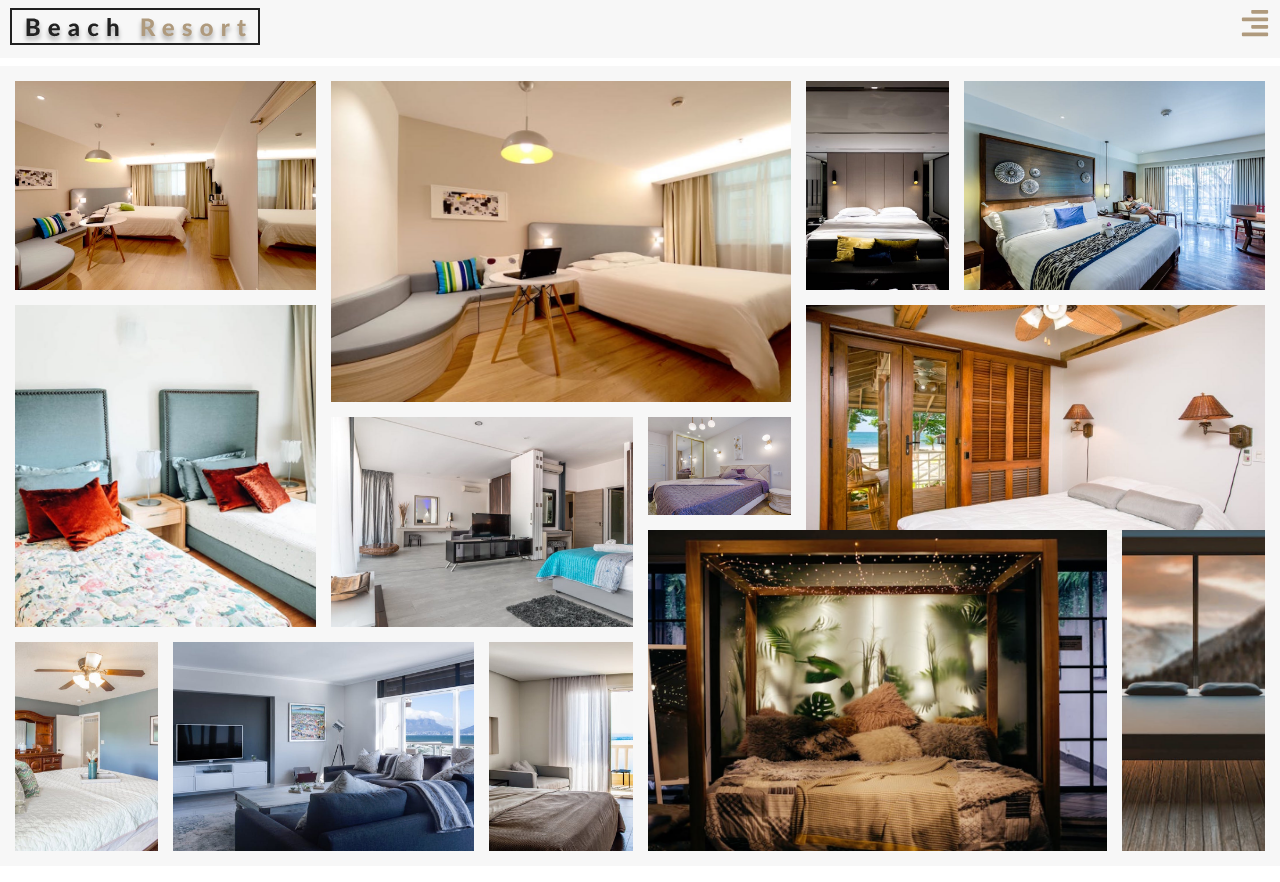
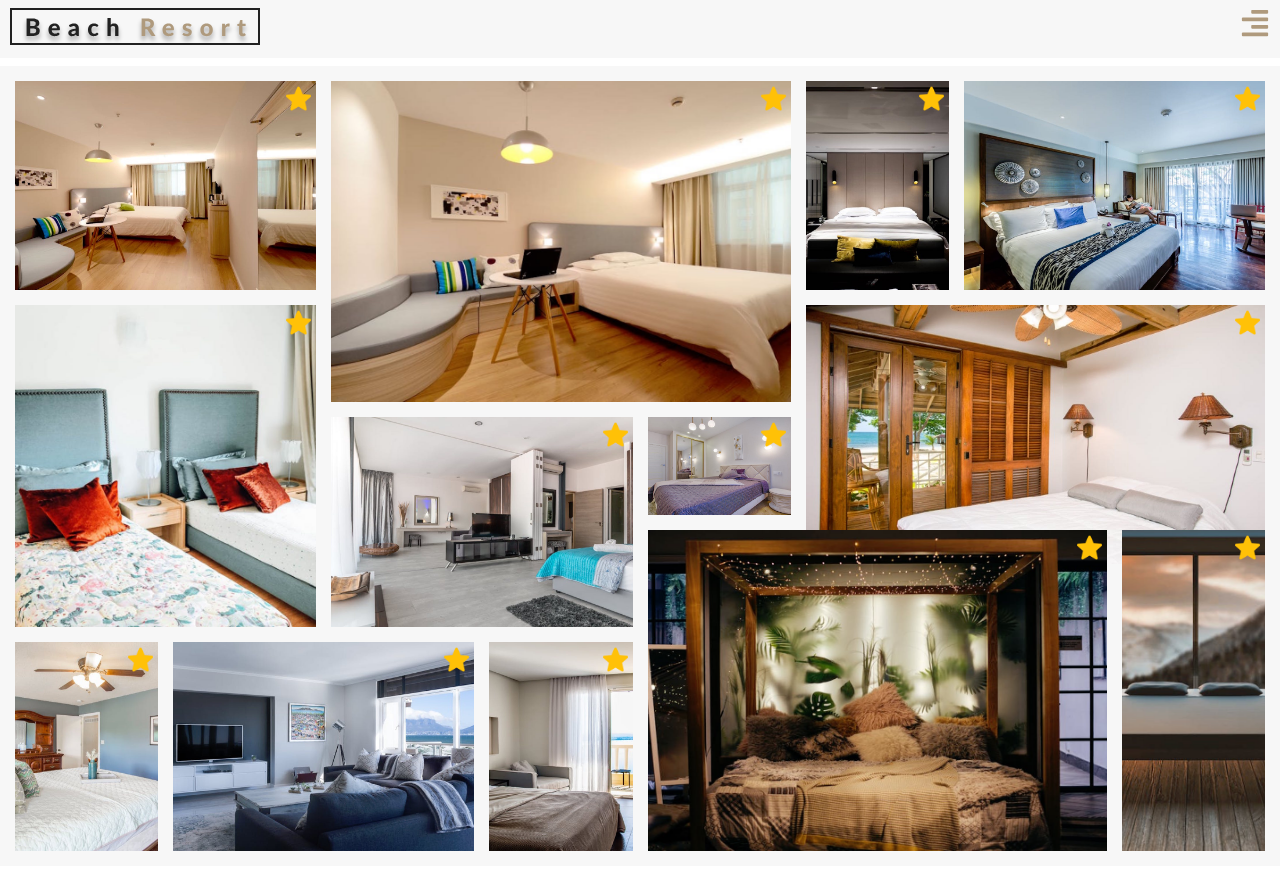
Before and after one commit to surtich/enunciado-examen, a React (Create React App) app: page /admin in a window 1280 px wide. Built offline with nearby package versions, Linux system fonts and the light colour scheme.

Commit message:
Colocar estrella en cada imagen

```diff
--- a/src/pages/Admin.tsx
+++ b/src/pages/Admin.tsx
@@ -1,5 +1,6 @@
 import React, { useContext, useEffect, useState } from "react";
 import { LoginContext, RoomContext } from "../context";
+import star from "../images/star.png";
 
 const Admin = () => {
   const { isLogged } = useContext(LoginContext);
@@ -46,6 +47,7 @@ const Admin = () => {
               alt="Gallery 1"
               className="gallery__img"
             />
+            <img src={star} alt="star" className="star"/>
           </figure>
         );
       })}
--- a/src/sass/components/_Gallery.scss
+++ b/src/sass/components/_Gallery.scss
@@ -35,6 +35,7 @@
   }
 
   &__item {
+    position: relative;
     display: grid;
     grid-template-columns: 1fr;
     //grid-template-rows: 1fr;
@@ -113,6 +114,14 @@
     object-fit: cover;
     display: block;
   }
+
+  .star {
+    width: 25px;
+    height: 25px;
+    position: absolute;
+    top: 5px;
+    right: 5px;
+  }
 }
 
 @media screen and (max-width: 1000px) {
```
